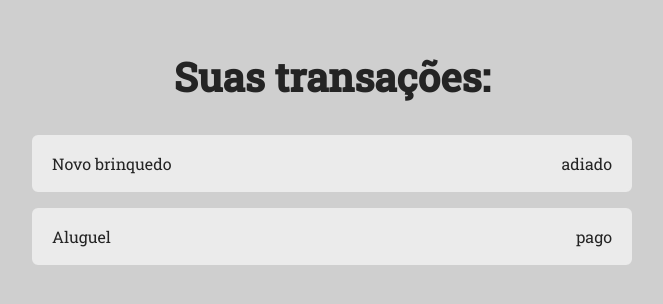
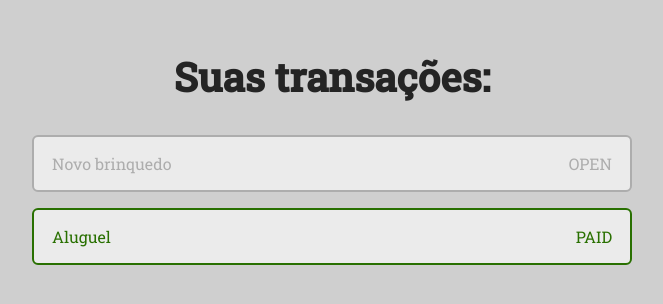
Before and after one commit to tales-garcia/styled-components-sample, a React (Create React App) app: page / in a window 1280 px wide. Shown: the top 304 px of the page, without its empty margins (308-971 px from the left). Built offline with nearby package versions, Linux system fonts and the light colour scheme.

Commit message:
feat(coloring): color the card according to its state

```diff
--- a/src/components/List/index.tsx
+++ b/src/components/List/index.tsx
@@ -8,7 +8,12 @@ interface ListProps {
 
 interface TransactionData {
     title: string;
-    type: string;
+    type: keyof typeof TransactionTypeVariant;
+}
+
+enum TransactionTypeVariant {
+    OPEN = 'adiado',
+    PAID = 'pago'
 }
 
 const List: React.FC<ListProps> = ({ transactions }) => {
--- a/src/components/TransactionCard/index.tsx
+++ b/src/components/TransactionCard/index.tsx
@@ -3,16 +3,36 @@ import { Container } from './styles';
 
 interface TransactionData {
     title: string;
-    type: string;
+    type: keyof typeof TransactionTypeVariant;
 }
 
 interface TransactionCardProps {
     transaction: TransactionData;
 }
 
+enum TransactionTypeVariant {
+    OPEN = 'adiado',
+    PAID = 'pago'
+}
+
+const colors = {
+    success: '#297001',
+    error: '#c53030',
+    neutral: '#adadad'
+};
+
+type TTransactionTypeToColorVariant = {
+    [key in keyof typeof TransactionTypeVariant ]: keyof typeof colors;
+}
+
+const TransactionTypeToColor: TTransactionTypeToColorVariant = {
+    OPEN: 'neutral',
+    PAID: 'success'
+};
+
 const TransactionCard: React.FC<TransactionCardProps> = ({ transaction }) => {
     return (
-        <Container>
+        <Container status={colors[TransactionTypeToColor[transaction.type]]}>
             <div>{transaction.title}</div>
             <div>{transaction.type}</div>
         </Container>
--- a/src/components/TransactionCard/styles.ts
+++ b/src/components/TransactionCard/styles.ts
@@ -1,13 +1,18 @@
 import styled from 'styled-components';
 
-export const Container = styled.section`
+interface ContainerProps {
+    status: string;
+}
+
+export const Container = styled.section<ContainerProps>`
     display: flex;
     align-items: center;
     justify-content: space-between;
 
     width: 100%;
     border-radius: 6px;
-    border: 2px solid #ebebeb;
+    border: 2px solid ${props => props.status};
+    color: ${props => props.status};
 
     padding: 16px 18px;
     background-color: #ebebeb;
--- a/src/pages/Transactions/index.tsx
+++ b/src/pages/Transactions/index.tsx
@@ -2,13 +2,23 @@ import React from 'react';
 import List from '../../components/List';
 import { Container } from './styles';
 
-const transactions = [
+interface TransactionData {
+    title: string;
+    type: keyof typeof TransactionTypeVariant;
+}
+
+enum TransactionTypeVariant {
+    OPEN = 'adiado',
+    PAID = 'pago'
+}
+
+const transactions: TransactionData[] = [
     {
-        type: 'adiado',
+        type: 'OPEN',
         title: 'Novo brinquedo'
     },
     {
-        type: 'pago',
+        type: 'PAID',
         title: 'Aluguel'
     }
 ];
```
